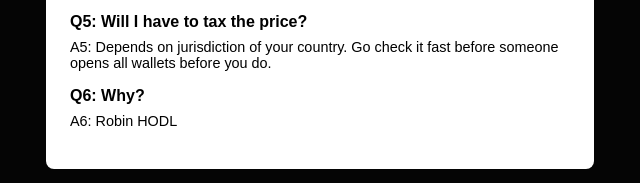
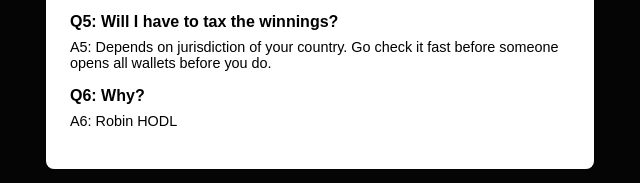
Before and after one commit to HappyStoic/bitcoin-lottery, a plain HTML site: page index.html in a window 1280 px wide. Both pictures are taken after a click on the button "FAQ". Shown: the part 466-649 px from the top of the page, 320-960 px from the left. Drawn offline with Linux system fonts and the light colour scheme.

```diff
--- a/index.html
+++ b/index.html
@@ -74,7 +74,7 @@
       <div class="qa"><h4>Q2: How much can I win?</h4><p>A2: Well, for example <a href="https://www.blockchain.com/explorer/addresses/btc/34xp4vRoCGJym3xR7yCVPFHoCNxv4Twseo" target="_blank">a following wallet</a> contains ~$30B worth of bitcoins. Maybe you will be lucky and open the wallet.</p></div>
       <div class="qa"><h4>Q3: What is the probability of me winning?</h4><p>A3: 🙃</p></div>
       <div class="qa"><h4>Q4: Is this scam?</h4><p>A4: It's crypto.</p></div>
-      <div class="qa"><h4>Q5: Will I have to tax the price?</h4><p>A5: Depends on jurisdiction of your country. Go check it fast before someone opens all wallets before you do.</p></div>
+      <div class="qa"><h4>Q5: Will I have to tax the winnings?</h4><p>A5: Depends on jurisdiction of your country. Go check it fast before someone opens all wallets before you do.</p></div>
       <div class="qa"><h4>Q6: Why?</h4><p>A6: Robin HODL</p></div>
     </div>
   </div>
```
